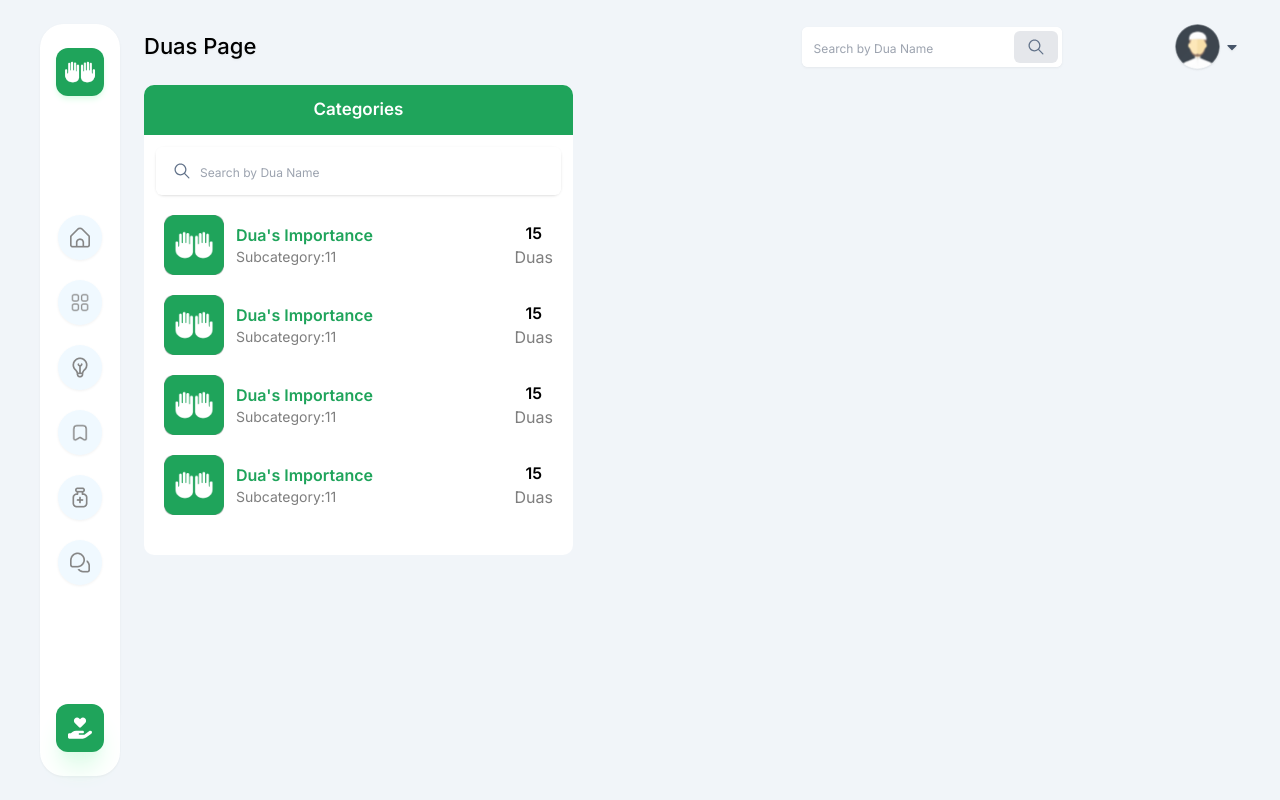
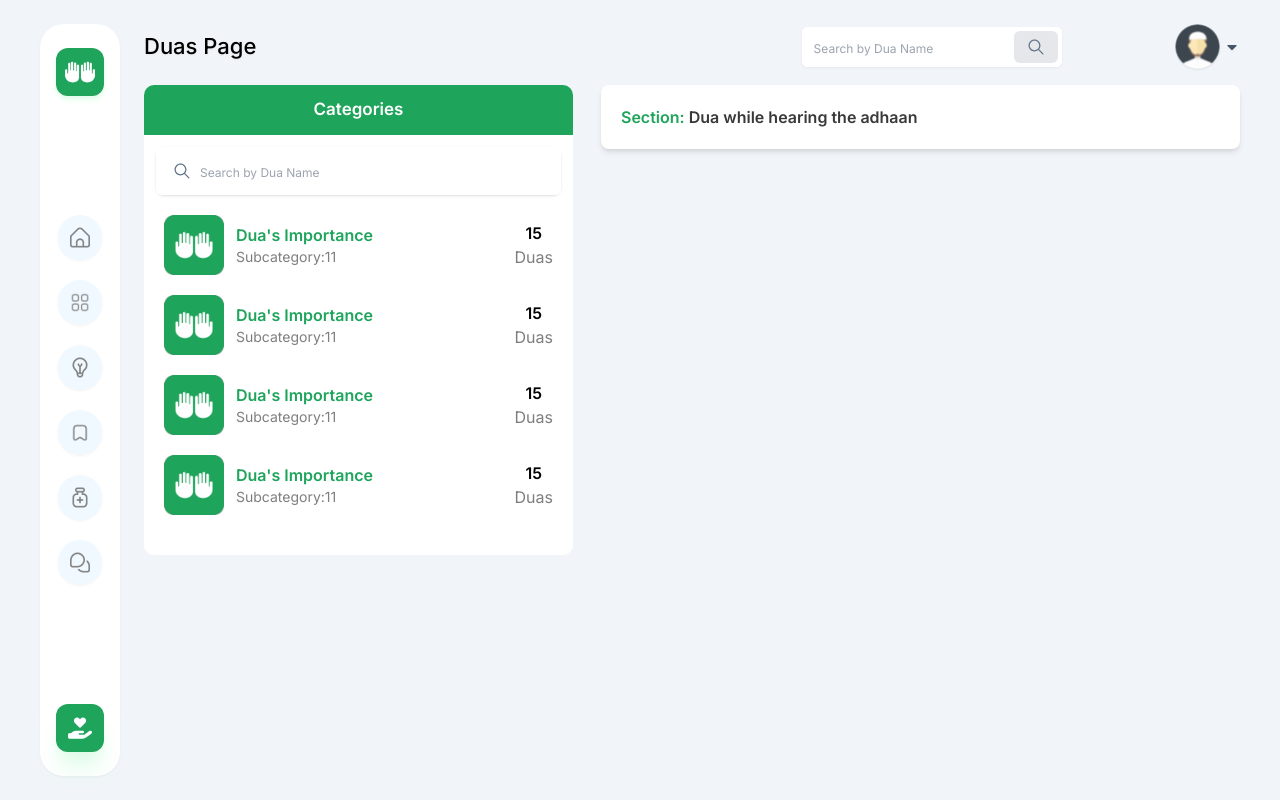
Before and after one commit to ApurbaHasanJ/duaruqyah, a Next.js app: page /duas in a window 1280 px wide. Built offline with nearby package versions, Linux system fonts and the light colour scheme.

Commit message:
section title added

```diff
--- a/src/app/duas/page.jsx
+++ b/src/app/duas/page.jsx
@@ -4,12 +4,11 @@ import { IoIosSearch } from "react-icons/io";
 
 const page = () => {
   return (
-    <section className="w-full">
-      <div className="bg-white max-w-[429px] w-full rounded-[10px] mt-4 ">
+    <section className="w-full mt-4 flex gap-7">
+      <div className="bg-white max-w-[429px] w-full rounded-[10px]">
         <h3 className="bg-primary font-semibold rounded-t-[10px] text-[17px] text-center">
           Categories
         </h3>
-
         <div className="px-3 pb-8">
           {/* search field */}
           <form action="#" className="my-3 shadow rounded-lg">
@@ -117,7 +116,12 @@ const page = () => {
           </div>
         </div>
       </div>
-      <div></div>
+      <div className=" w-full">
+        <h4 className="lg:font-semibold bg-white text-desc w-full shadow-md p-5 rounded-lg">
+          <span className="text-primary ">Section:</span> Dua while hearing the
+          adhaan
+        </h4>
+      </div>
     </section>
   );
 };
--- a/src/app/globals.css
+++ b/src/app/globals.css
@@ -4,19 +4,21 @@
 
 /* primary color: #1FA45B */
 
-.bg-primary{
-  @apply bg-[#1FA45B] hover:bg-[#1fa45be2] text-white p-3
+.bg-primary {
+  @apply bg-[#1FA45B] hover:bg-[#1fa45be2] text-white p-3;
 }
 
-.text-primary{
-  @apply text-[#1FA45B]
+.text-primary {
+  @apply text-[#1FA45B];
 }
-.text-secondary{
-  @apply text-[#7E7E7E]
+.text-secondary {
+  @apply text-[#7E7E7E];
+}
+.text-desc {
+  @apply text-[#393939];
 }
 
-
-.nav-item{
+.nav-item {
   @apply p-3 rounded-full bg-sky-50 w-fit drop-shadow-sm;
 }
 
```
Lines whose indentation alone changed are shown as unchanged.
